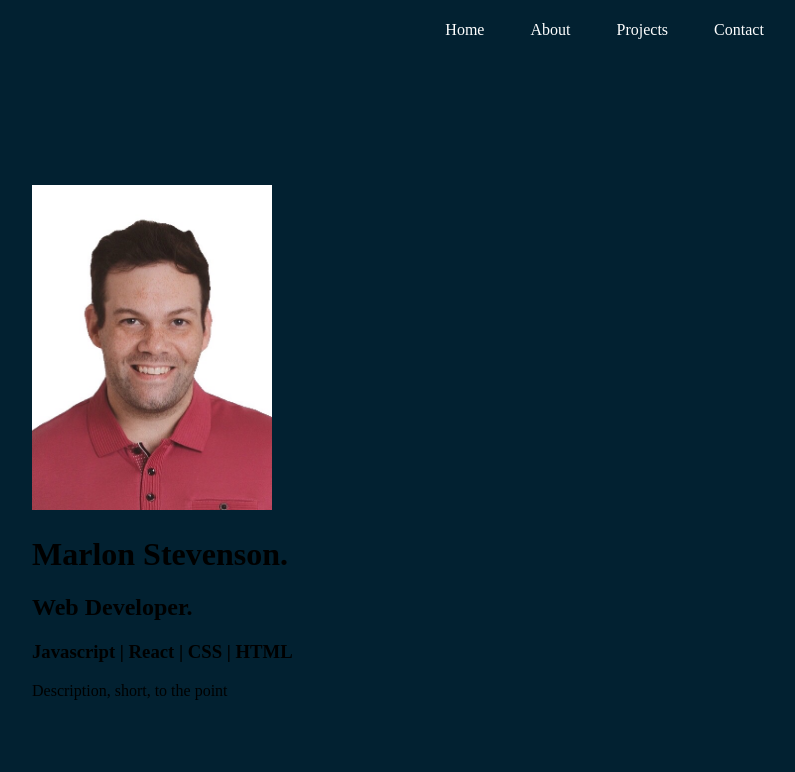
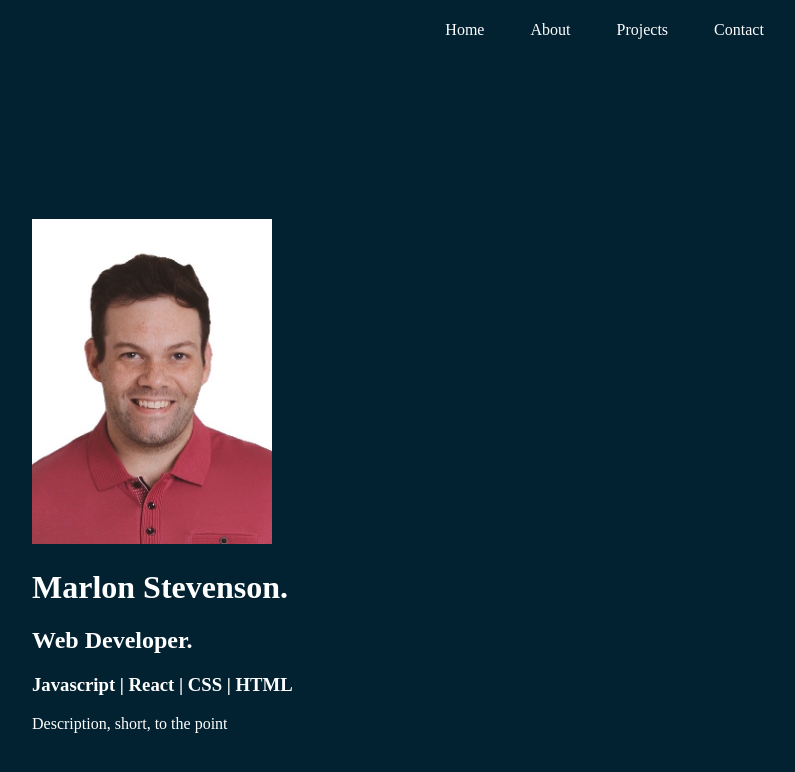
Before and after one commit to marlybone/PortfoliositeV1, a React (Vite) app: page / in a window 1280 px wide. Shown: the top 772 px of the page, without its empty margins (276-1071 px from the left). Built offline with nearby package versions, Linux system fonts and the light colour scheme.

Commit message:
adding more styles

```diff
--- a/src/Components/Content.jsx
+++ b/src/Components/Content.jsx
@@ -1,11 +1,11 @@
 import React from 'react'
-import Styled from 'styled-components'
+import Styled from 'styled-components';
 
    const ContentDiv = Styled.div`
-     margin-top: 20%;
+     margin-top: 25%;
+     color:white;
 
      @media (max-width: 748px){
-
      align-items: center;
      align-content: center;
      display: flex;
@@ -21,6 +21,19 @@ img {
 
     @media (max-width: 748px){
     }
+}
+h1 {
+
+  @media (max-width: 748px){
+   font-size: 50px;
+    }
+}
+h2 {
+  @media (max-width: 748px) {
+   display: flex;
+   align-self: flex-start;
+   margin: 0 auto;
+  }
 }
 
     `;
--- a/src/styles.js
+++ /dev/null
@@ -1 +0,0 @@
-import Styled from 'styled-components'
```
Also changed, not shown: src/Styles.js (added, +10 -0 lines).
